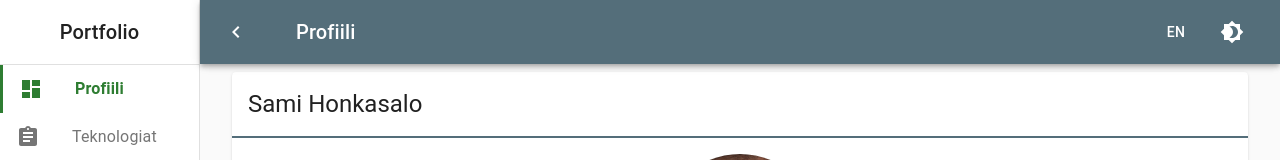
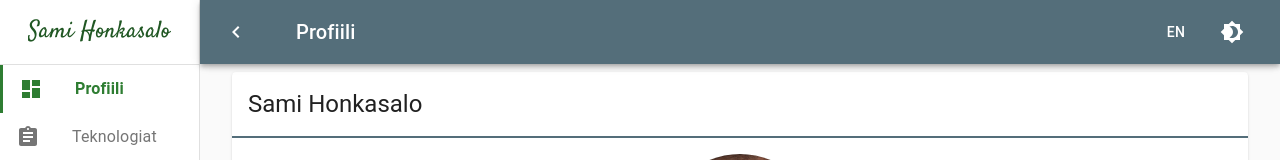
Before and after one commit to SamiHonkasalo/portfolio, a React (Create React App) app: page / in a window 1280 px wide. Shown: the top 160 px of the page. Built offline with nearby package versions, Linux system fonts and the light colour scheme.

Commit message:
Added title into sidedrawer

```diff
--- a/public/index.html
+++ b/public/index.html
@@ -12,6 +12,11 @@
     <meta
       name="viewport"
       content="minimum-scale=1, initial-scale=1, width=device-width"
+    />
+
+    <link
+      href="https://fonts.googleapis.com/css2?family=Satisfy&display=swap"
+      rel="stylesheet"
     />
 
     <link rel="apple-touch-icon" href="%PUBLIC_URL%/logo192.png" />
--- a/src/layout/SideDrawer.tsx
+++ b/src/layout/SideDrawer.tsx
@@ -42,6 +42,10 @@ const useStyles = makeStyles((theme: Theme) => ({
   list: {
     padding: 0,
   },
+  title: {
+    fontFamily: "'Satisfy', cursive",
+    color: theme.palette.secondary.dark,
+  },
 }));
 
 const SideDrawer: React.FC = () => {
@@ -63,8 +67,14 @@ const SideDrawer: React.FC = () => {
       onTransitionEnd={() => dispatch({ type: UITypes.TOGGLE_TRANSITIONED })}
     >
       <div className={classes.toolbarIcon}>
-        <Typography component="h1" variant="h6" color="inherit" noWrap>
-          Portfolio
+        <Typography
+          className={classes.title}
+          component="h1"
+          variant="h5"
+          color="inherit"
+          noWrap
+        >
+          {state.sideDrawerOpen ? 'Sami Honkasalo' : 'SH'}
         </Typography>
       </div>
       <Divider />
```
